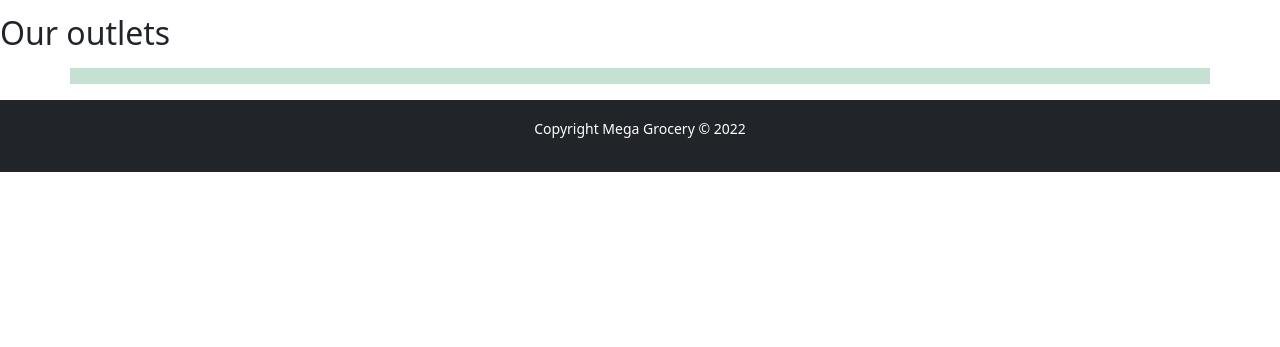
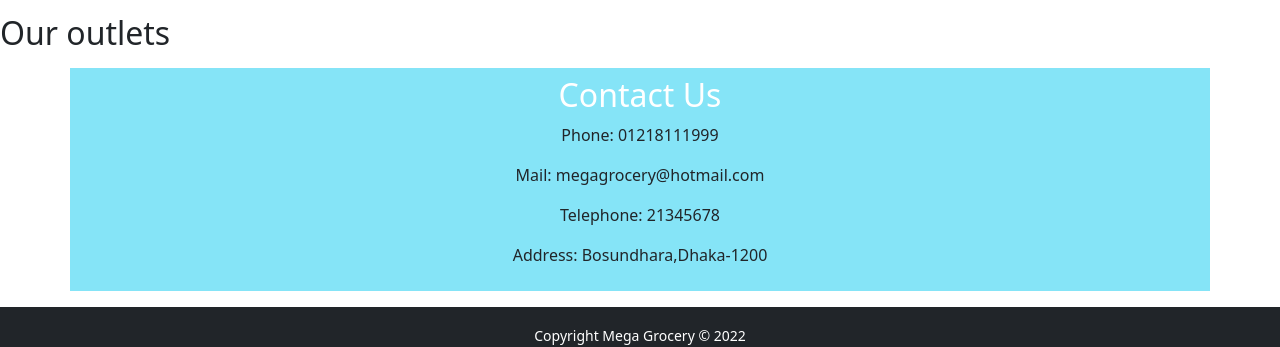
Before and after one commit to Md-Tur/mega-grocery-client, a React (Create React App) app: page / in a window 1280 px wide. Shown: the part 551-898 px from the top of the page. Before the commit the page ends 800 px from the top, so only its background shows below. Built offline with nearby package versions, Linux system fonts and the light colour scheme; no server answers.

Commit message:
contact section added

```diff
--- a/src/Pages/Home/Contact/Contact.js
+++ b/src/Pages/Home/Contact/Contact.js
@@ -2,8 +2,14 @@
 
 const Contact = () => {
     return (
-        <div className='container mt-3 mb-2 bg-success p-2 text-dark bg-opacity-25'>
-
+        <div className='container mt-3 mb-2 bg-info p-2 bg-opacity-50'>
+            <h2 className='text-white text-center'>Contact Us</h2>
+            <div className='text-center'>
+                <p>Phone: 01218111999</p>
+                <p>Mail: megagrocery@hotmail.com</p>
+                <p>Telephone: 21345678</p>
+                <p>Address: Bosundhara,Dhaka-1200</p>
+            </div>
         </div>
     );
 };
```
